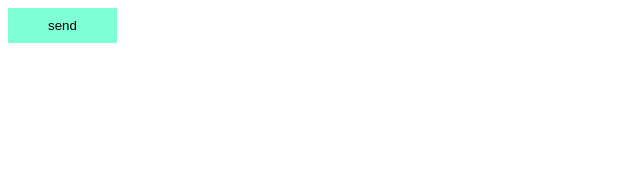
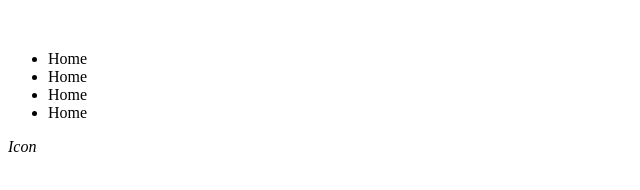
Before and after one commit to khaticaa/siniftask10js, a plain HTML site: page index.html in a window 1280 px wide. Shown: the whole page, without its empty margins (0-640 px from the left). Drawn offline with Linux system fonts and the light colour scheme.

Commit message:
siniftaskjs9

```diff
--- a/index.html
+++ b/index.html
@@ -7,7 +7,33 @@
     <title>Document</title>
     <link rel="stylesheet" href="./style.css">
 </head>
-<button>send</button>
+<!-- <button>send</button> -->
+
+<ul></ul>
+<!-- <button id="button">button</button> -->
+
+
+<!-- <label for="inputone">AD</label>
+<input type="text" id="inputone">
+<label for="inputtwo">SOYAD</label>
+<input type="text" id="inputtwo">
+<button id="inputbtn">button</button> -->
+
+
+<nav>
+    <img src="" alt="">
+    <ul>
+        <li><span>Home</span></li>
+        <li><span>Home</span></li>
+        <li><span>Home</span></li>
+        <li><span>Home</span></li>
+    </ul>
+    <div>
+        <i>Icon</i>
+    </div>
+</nav>
+
+
 
 <body>
     <script src="./script.js"></script>
```
Also changed, not shown: script.js (+29 -7 lines).
